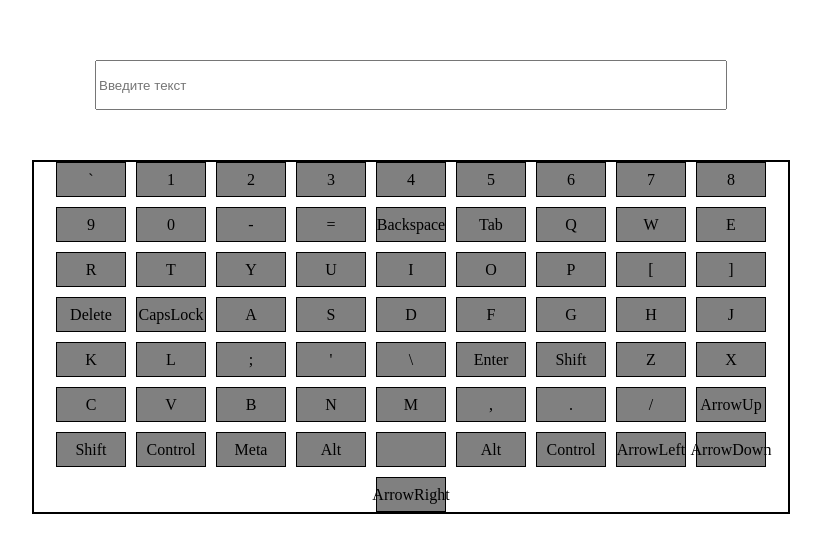
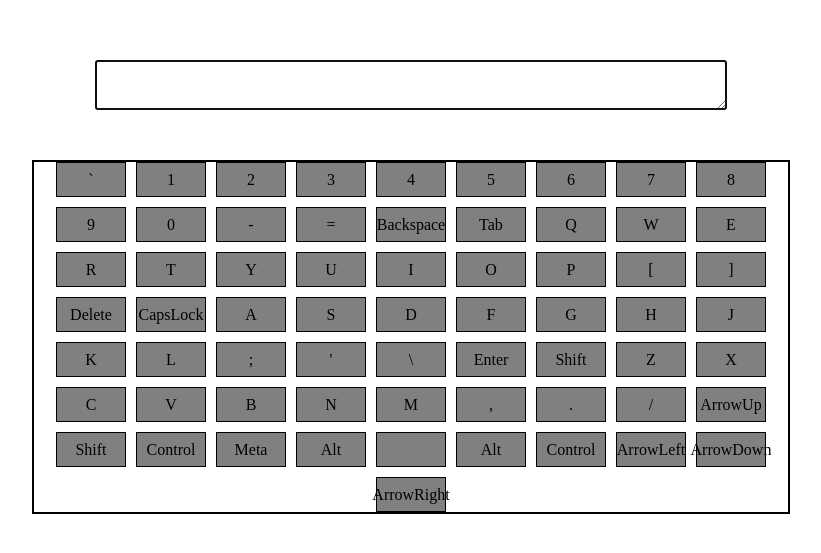
Before and after one commit to DragonRomeo/virtual-keyboard, a plain HTML site: page index.html in a window 1280 px wide. Shown: the part 113-666 px from the top of the page, without its empty margins (229-1050 px from the left). Drawn offline with Linux system fonts and the light colour scheme.

Commit message:
feat: replace input on textarea

```diff
--- a/script.js
+++ b/script.js
@@ -2,8 +2,8 @@ const bodyElement = document.querySelector('body');
 
 const createKeyboard = () => {
     bodyElement.innerHTML += `<section class="main-container">
-    <div class="input-wrapper">
-        <input type="text" placeholder="Введите текст">
+    <div class="textarea-wrapper">
+        <textarea autofocus> </textarea>
     </div>
     <div class="keyboard"></div>
     </section>`;
--- a/style.scss
+++ b/style.scss
@@ -13,13 +13,13 @@ body {
     align-items: center;
 }
 
-.input-wrapper {
+.textarea-wrapper {
     display: flex;
     width: 50%;
     margin-bottom: 50px;
 }
 
-input {
+textarea {
    width: 100%;
    height: 50px;
 }
```
Also changed, not shown: style.css.
